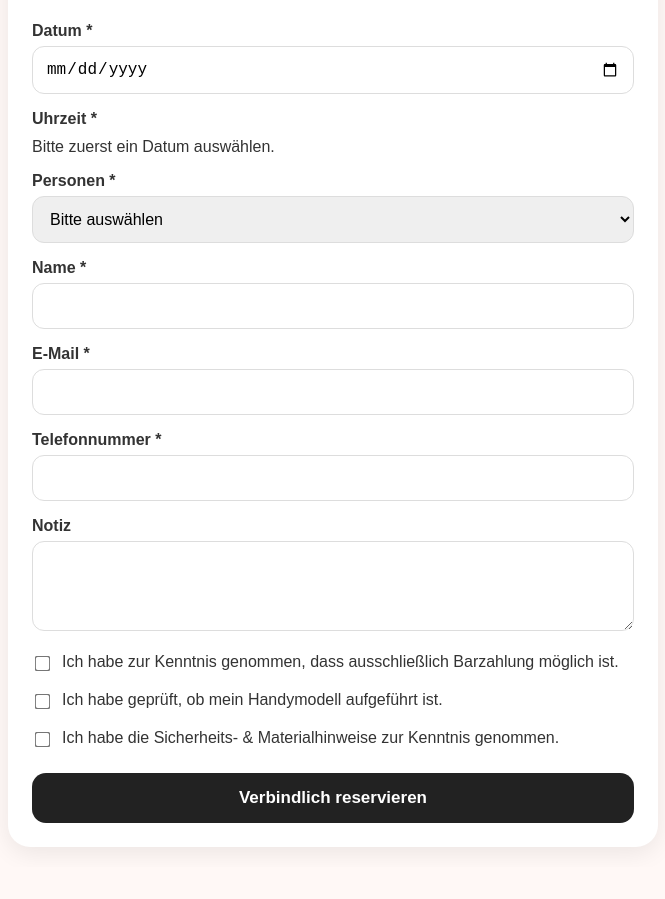
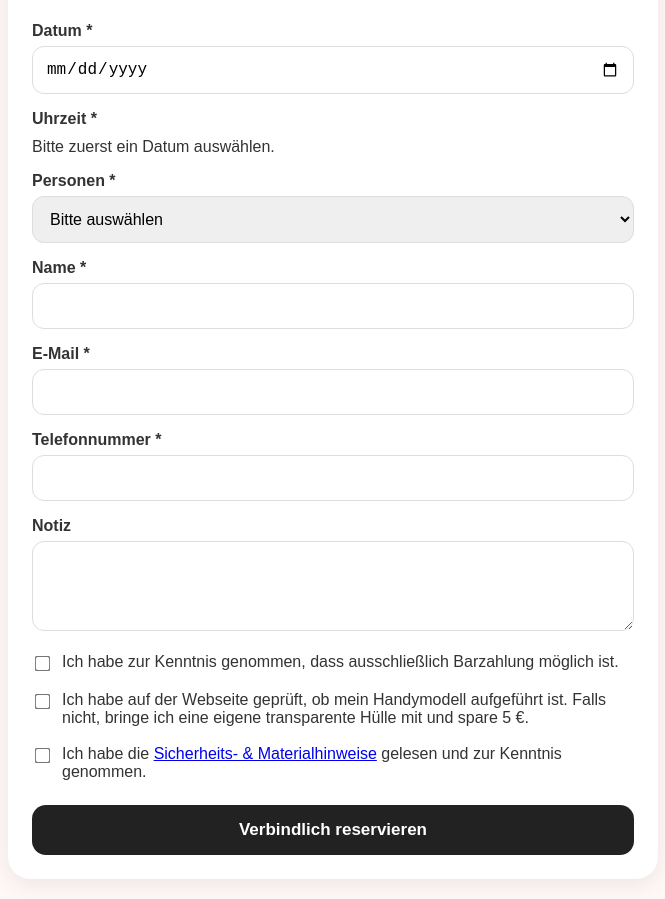
Before and after one commit to Nubi-hub3536/nubi-reservierung, a website: page public/index.html in a window 1280 px wide. Shown: the part 129-1028 px from the top of the page, without its empty margins (307-972 px from the left). Before the commit the page ends 996 px from the top, so only its background shows below. Drawn offline with Linux system fonts and the light colour scheme.

Commit message:
Update index.html

```diff
--- a/public/index.html
+++ b/public/index.html
@@ -188,14 +188,14 @@
       <div class="check">
         <input id="caseChecked" type="checkbox" required>
         <label for="caseChecked">
-          Ich habe geprüft, ob mein Handymodell aufgeführt ist.
+          Ich habe auf der Webseite geprüft, ob mein Handymodell aufgeführt ist. Falls nicht, bringe ich eine eigene transparente Hülle mit und spare 5 €.
         </label>
       </div>
 
       <div class="check">
         <input id="safety" type="checkbox" required>
         <label for="safety">
-          Ich habe die Sicherheits- & Materialhinweise zur Kenntnis genommen.
+         Ich habe die <a href="https://www.nubimainz.de/allgemeine-sicherheitshinweise" target="_blank">Sicherheits- & Materialhinweise</a> gelesen und zur Kenntnis genommen.
         </label>
       </div>
 
```
